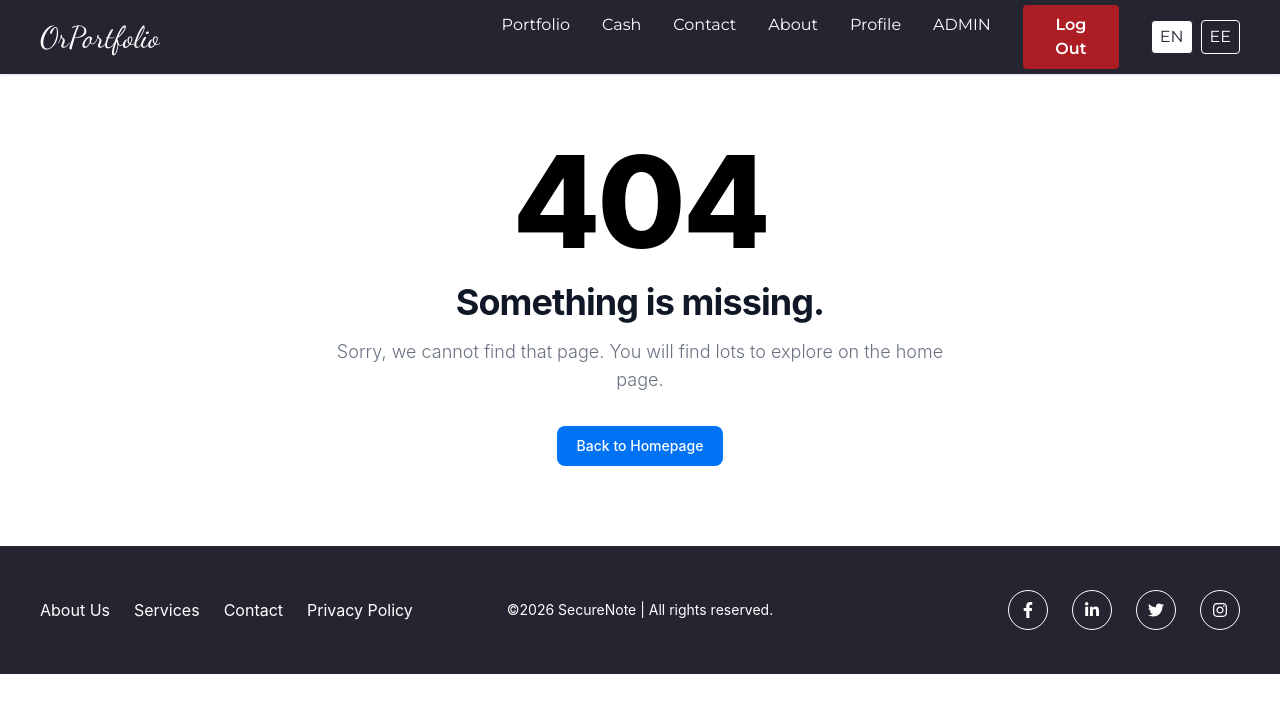
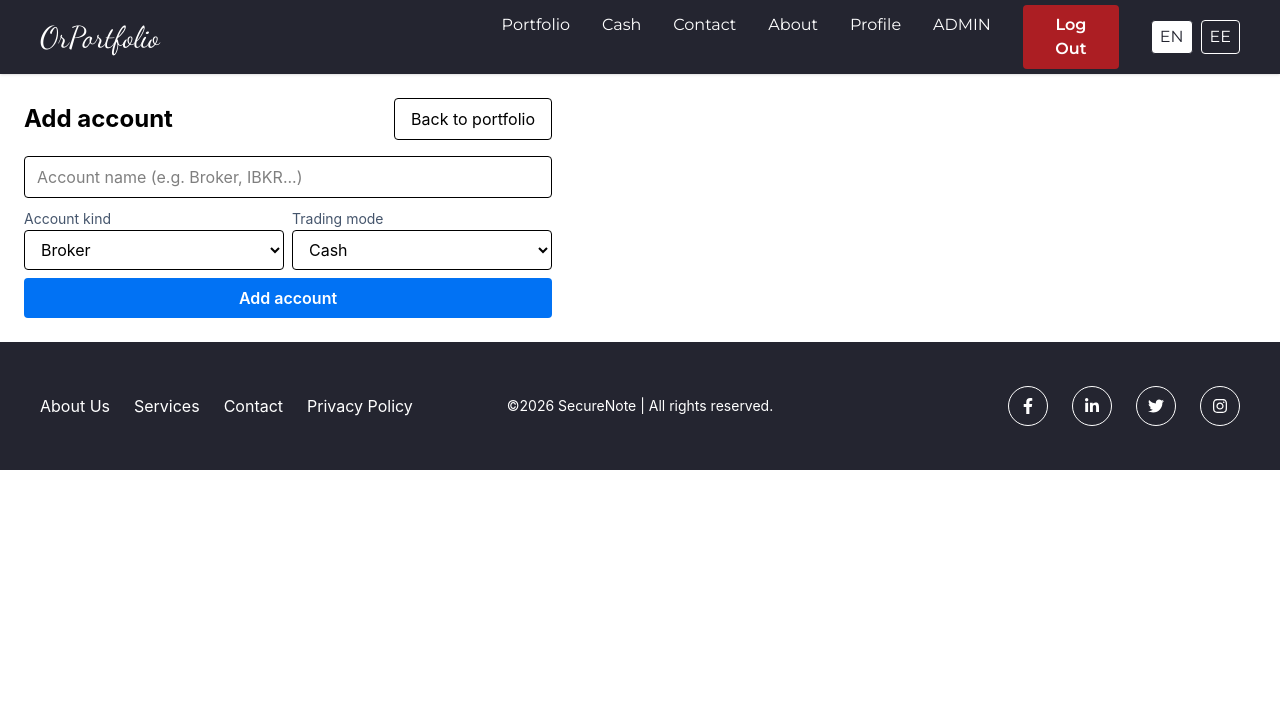
Before and after one commit to corvert/frontend-new, a React (Vite) app: page /accounts/new in a window 1280 px wide. Shown: the top 712 px of the page. Built offline with nearby package versions, Linux system fonts and the light colour scheme; no server answers; sample sign-in values are in the browser's storage.

Commit message:
Add CreateAccount component

```diff
--- a/src/App.jsx
+++ b/src/App.jsx
@@ -24,6 +24,7 @@ import AddCashTransaction from "./components/Tracker/AddCashTransaction";
 import CashOverview from "./components/Cash/CashOverview";
 import AddTrade from "./components/Trade/AddTrade";
 import AddAsset from "./components/Asset/AddAsset";
+import CreateAccount from "./components/Tracker/CreateAccount";
 
 const App = () => {
   return (
@@ -122,6 +123,14 @@ const App = () => {
             </ProtectedRoute>
           }
         />
+        <Route
+          path="/accounts/new"
+          element={
+            <ProtectedRoute>
+              <CreateAccount />
+            </ProtectedRoute>
+          }
+        />
         <Route path="/auth/oauth2/redirect" element={<OAuth2RedirectHandler />} />
 
         <Route path="*" element={<NotFound />} />
--- a/src/components/Auth/UserProfile.jsx
+++ b/src/components/Auth/UserProfile.jsx
@@ -15,6 +15,7 @@ import { jwtDecode } from "jwt-decode";
 import { Blocks } from "react-loader-spinner";
 import moment from "moment";
 import Errors from "../Errors";
+import { useTranslation } from "react-i18next";
 
 const UserProfile = () => {
   // Access the currentUser and token hook using the useMyContext custom hook from the ContextProvider
@@ -44,10 +45,13 @@ const UserProfile = () => {
   const [disabledLoader, setDisbledLoader] = useState(false);
   const [twofaCodeLoader, settwofaCodeLoader] = useState(false);
 
+   const { t } = useTranslation();
+
   const {
     register,
     handleSubmit,
     setValue,
+      watch,
 
     formState: { errors },
   } = useForm({
@@ -109,8 +113,7 @@ const UserProfile = () => {
 
   //verify the 2fa
   const verify2FA = async () => {
-    if (!code || code.trim().length === 0)
-      return toast.error("Please Enter The Code To Verify");
+    if (!code || code.trim().length === 0) return toast.error("Please Enter The Code To Verify");
 
     settwofaCodeLoader(true);
 
@@ -152,6 +155,9 @@ const UserProfile = () => {
         },
       });
 
+      setValue("password", "");
+      setValue("confirmPassword", "");
+
       //fetchUser();
       toast.success("Update Credential successful");
     } catch (error) {
@@ -172,9 +178,7 @@ const UserProfile = () => {
       setCredentialExpired(!currentUser.credentialsNonExpired);
 
       //moment npm package is used to format the date
-      const expiredFormatDate = moment(
-        currentUser?.credentialsExpiryDate
-      ).format("D MMMM YYYY");
+      const expiredFormatDate = moment(currentUser?.credentialsExpiryDate).format("D MMMM YYYY");
       setCredentialExpireDate(expiredFormatDate);
     }
   }, [currentUser, setValue]);
@@ -183,9 +187,7 @@ const UserProfile = () => {
     if (token) {
       const decodedToken = jwtDecode(token);
 
-      const lastLoginSession = moment
-        .unix(decodedToken.iat)
-        .format("dddd, DD.MM.YYYY, HH:mm");
+      const lastLoginSession = moment.unix(decodedToken.iat).format("dddd, DD.MM.YYYY, HH:mm");
       //set the loggin session from the token
       setLoginSession(lastLoginSession);
     }
@@ -279,7 +281,7 @@ const UserProfile = () => {
       //fetchUser();
       toast.success("Update Credentials Expiry Status");
     } catch (error) {
-      toast.error("Credentials Expiry Status Failed", error?.response?.data?.message );
+      toast.error("Credentials Expiry Status Failed", error?.response?.data?.message);
     } finally {
       setLoading(false);
     }
@@ -325,21 +327,14 @@ const UserProfile = () => {
           <div className="xl:w-[70%] lg:w-[80%] sm:w-[90%] w-full sm:mx-auto sm:px-0 px-4   min-h-125 flex lg:flex-row flex-col gap-4 ">
             <div className="flex-1  flex flex-col shadow-lg shadow-gray-300 gap-2 px-4 py-6">
               <div className="flex flex-col items-center gap-2   ">
-                <Avatar
-                  alt={currentUser?.username}
-                  src="/static/images/avatar/1.jpg"
-                />
-                <h3 className="font-semibold text-2xl">
-                  {currentUser?.username}
-                </h3>
+                <Avatar alt={currentUser?.username} src="/static/images/avatar/1.jpg" />
+                <h3 className="font-semibold text-2xl">{currentUser?.username}</h3>
               </div>
               <div className="my-4 ">
                 <div className="space-y-2 px-4 mb-1">
                   <h1 className="font-semibold text-md text-slate-800">
                     UserName :{" "}
-                    <span className=" text-slate-700  font-normal">
-                      {currentUser?.username}
-                    </span>
+                    <span className=" text-slate-700  font-normal">{currentUser?.username}</span>
                   </h1>
                   <h1 className="font-semibold text-md text-slate-800">
                     Role :{" "}
@@ -376,6 +371,7 @@ const UserProfile = () => {
                           placeholder="Enter your username"
                           register={register}
                           errors={errors}
+                          readOnly
                         />{" "}
                         <InputField
                           label="Email"
@@ -400,6 +396,21 @@ const UserProfile = () => {
                           errors={errors}
                           min={6}
                         />
+                        <InputField
+                          label="Confirm Password"
+                          required
+                          id="confirmPassword"
+                          className="text-sm"
+                          type="password"
+                          message="*Confirm Password is required"
+                          placeholder={t("auth.confirmPasswordPlaceholder")}
+                          register={register}
+                          errors={errors}
+                          min={6}
+                          validate={(value) =>
+                            value === watch("password") || "Passwords do not match"
+                          }
+                        />
                         <Buttons
                           disabled={loading}
                           className="bg-customRed font-semibold flex justify-center text-white w-full py-2 hover:text-slate-400 transition-colors duration-100 rounded-sm my-3"
@@ -419,9 +430,7 @@ const UserProfile = () => {
                         aria-controls="panel1-content"
                         id="panel1-header"
                       >
-                        <h3 className="text-slate-800 text-lg font-semibold">
-                          Account Setting
-                        </h3>
+                        <h3 className="text-slate-800 text-lg font-semibold">Account Setting</h3>
                       </AccordionSummary>
                       <AccordionDetails className="shadow-md shadow-gray-300">
                         <div className="flex flex-col gap-4">
@@ -462,8 +471,7 @@ const UserProfile = () => {
                               </h3>
                               <div className="shadow-gray-300 shadow-md px-4 py-4 rounded-md">
                                 <p className="text-slate-700  text-sm ">
-                                  Your credential will expired{" "}
-                                  <span>{credentialExpireDate}</span>
+                                  Your credential will expired <span>{credentialExpireDate}</span>
                                 </p>
                               </div>
                             </div>
@@ -513,8 +521,7 @@ const UserProfile = () => {
                   Multi Factor Authentication
                 </h3>{" "}
                 <p className="text-slate-800 text-sm ">
-                  Two Factor Authentication Add a additional layer of security
-                  to your account
+                  Two Factor Authentication Add a additional layer of security to your account
                 </p>
               </div>
 
--- /dev/null
+++ b/src/components/Tracker/CreateAccount.jsx
@@ -0,0 +1,102 @@
+import React, { useState } from "react";
+import { useNavigate } from "react-router-dom";
+import api from "../../services/api";
+import toast from "react-hot-toast";
+import { useTranslation } from "react-i18next";
+
+const CreateAccount = () => {
+  const { t } = useTranslation();
+  const navigate = useNavigate();
+
+  const [newAccountName, setNewAccountName] = useState("");
+  const [accountKind, setAccountKind] = useState("BROKER");
+  const [tradingMode, setTradingMode] = useState("CASH");
+  const [saving, setSaving] = useState(false);
+
+  const onCreateAccount = async (e) => {
+    e.preventDefault();
+
+    if (!newAccountName.trim()) {
+      toast.error(t("tracker.accountNameRequired"));
+      return;
+    }
+
+    setSaving(true);
+    try {
+      await api.post("/accounts", {
+        name: newAccountName.trim(),
+        accountKind,
+        tradingMode,
+      });
+
+      toast.success(t("tracker.accountCreated"));
+      navigate("/portfolio");
+    } catch (err) {
+      console.error(err);
+      toast.error(err?.response?.data?.message || t("tracker.accountCreateFailed"));
+    } finally {
+      setSaving(false);
+    }
+  };
+
+  return (
+    <div className="p-6 max-w-xl">
+      <div className="flex items-center justify-between gap-3 mb-4">
+        <h1 className="text-2xl font-bold">{t("tracker.addAccount")}</h1>
+        <button
+          type="button"
+          onClick={() => navigate("/portfolio")}
+          className="px-4 py-2 border rounded"
+        >
+          {t("tracker.backToPortfolio") ?? "Back"}
+        </button>
+      </div>
+
+      <form onSubmit={onCreateAccount} className="grid gap-2">
+        <input
+          value={newAccountName}
+          onChange={(e) => setNewAccountName(e.target.value)}
+          placeholder={t("tracker.accountNamePlaceholder")}
+          className="border rounded px-3 py-2"
+        />
+
+        <div className="grid sm:grid-cols-2 gap-2">
+          <div>
+            <label className="text-sm text-slate-600">{t("tracker.accountKind")}</label>
+            <select
+              value={accountKind}
+              onChange={(e) => setAccountKind(e.target.value)}
+              className="w-full border rounded px-3 py-2"
+            >
+              <option value="BROKER">{t("tracker.accountKindBroker")}</option>
+              <option value="P2P">{t("tracker.accountKindP2P")}</option>
+              <option value="MIXED">{t("tracker.accountKindMixed")}</option>
+            </select>
+          </div>
+
+          <div>
+            <label className="text-sm text-slate-600">{t("tracker.tradingMode")}</label>
+            <select
+              value={tradingMode}
+              onChange={(e) => setTradingMode(e.target.value)}
+              className="w-full border rounded px-3 py-2"
+            >
+              <option value="CASH">{t("tracker.tradingModeCash")}</option>
+              <option value="MARGIN">{t("tracker.tradingModeMargin")}</option>
+            </select>
+          </div>
+        </div>
+
+        <button
+          type="submit"
+          disabled={saving}
+          className="bg-btnColor text-white px-4 py-2 rounded font-semibold disabled:opacity-60"
+        >
+          {saving ? (t("tracker.saving") ?? "Saving...") : t("tracker.addAccount")}
+        </button>
+      </form>
+    </div>
+  );
+};
+
+export default CreateAccount;
--- a/src/components/Tracker/PortfolioOverview.jsx
+++ b/src/components/Tracker/PortfolioOverview.jsx
@@ -281,7 +281,14 @@ const PortfolioOverview = () => {
           <label className="text-sm text-slate-600">{t("tracker.accountLabel")}</label>
           <select
             value={selectedAccountId}
-            onChange={(e) => setSelectedAccountId(e.target.value)}
+            onChange={(e) => {
+              const v = e.target.value;
+              if (v === "__ADD_ACCOUNT__") {
+                navigate("/accounts/new");
+                return;
+              }
+              setSelectedAccountId(v);
+            }}
             className="border rounded px-3 py-2"
           >
             <option value="ALL">{t("tracker.allAccounts")}</option>
@@ -290,6 +297,7 @@ const PortfolioOverview = () => {
                 {a.accountName ?? t("tracker.accountFallback", { id: a.id })}
               </option>
             ))}
+            <option value="__ADD_ACCOUNT__">+ {t("tracker.addAccount")}</option>
           </select>
         </div>
         <div className="flex items-center gap-2">
@@ -328,36 +336,46 @@ const PortfolioOverview = () => {
               <div className="text-sm text-slate-600">{t("tracker.performanceMissing")}</div>
             ) : perf.complete ? (
               <div className="grid sm:grid-cols-3 grid-cols-2 gap-3 text-sm">
-
-
                 <div>
                   <div className="text-slate-600">{t("tracker.portfolioValue")}</div>
-                  <div className="font-mono">{String(Math.round(Number(perf.portfolioValue || 0) * 100) / 100)}</div>
+                  <div className="font-mono">
+                    {String(Math.round(Number(perf.portfolioValue || 0) * 100) / 100)}
+                  </div>
                 </div>
 
                 <div>
                   <div className="text-slate-600">{t("tracker.capitalGrowth")}</div>
-                  <div className="font-mono">{String(Math.round(Number(perf.capitalGrowth || 0) * 100) / 100)}</div>
+                  <div className="font-mono">
+                    {String(Math.round(Number(perf.capitalGrowth || 0) * 100) / 100)}
+                  </div>
                 </div>
 
                 <div>
                   <div className="text-slate-600">{t("tracker.fees")}</div>
-                  <div className="font-mono">{String(Math.round(Number(perf.fees || 0) * 100) / 100)}</div>
+                  <div className="font-mono">
+                    {String(Math.round(Number(perf.fees || 0) * 100) / 100)}
+                  </div>
                 </div>
 
                 <div>
                   <div className="text-slate-600">{t("tracker.income")}</div>
-                  <div className="font-mono">{String(Math.round(Number(perf.income || 0) * 100) / 100)}</div>
+                  <div className="font-mono">
+                    {String(Math.round(Number(perf.income || 0) * 100) / 100)}
+                  </div>
                 </div>
 
                 <div>
                   <div className="text-slate-600">{t("tracker.currencyImpact")}</div>
-                  <div className="font-mono">{String(Math.round(Number(perf.currencyImpact || 0) * 100) / 100)}</div>
+                  <div className="font-mono">
+                    {String(Math.round(Number(perf.currencyImpact || 0) * 100) / 100)}
+                  </div>
                 </div>
 
                 <div>
                   <div className="text-slate-600">{t("tracker.totalReturn")}</div>
-                  <div className="font-mono">{String(Math.round(Number(perf.totalReturn || 0) * 100) / 100)}</div>
+                  <div className="font-mono">
+                    {String(Math.round(Number(perf.totalReturn || 0) * 100) / 100)}
+                  </div>
                 </div>
               </div>
             ) : (
@@ -431,7 +449,7 @@ const PortfolioOverview = () => {
           <div className="border rounded overflow-hidden mb-6">
             <div className="p-4 font-semibold border-b flex justify-between items-center">
               {t("tracker.assetsTitle")}
-              {t("tracker.tradesTitle")}
+
               <button
                 type="button"
                 onClick={() => {
--- a/src/locales/en/translation.json
+++ b/src/locales/en/translation.json
@@ -64,6 +64,7 @@
     "password": "Password",
     "passwordRequired": "*Password is required",
     "passwordPlaceholder": "Type your password",
+    "confirmPasswordPlaceholder": "Confirm your password",
     "loading": "Loading...",
     "login": "Log In",
     "forgotPassword": "Forgot Password?",
@@ -167,7 +168,10 @@
     "fees": "Fees",
     "income": "Income",
     "currencyImpact": "Currency impact",
-    "totalReturn": "Total return"
+    "totalReturn": "Total return",
+    "backToPortfolio": "Back to portfolio",
+    "saving": "Saving...",
+    "saveFailed": "Failed to save. Please try again."
   },
   "cash": {
     "title": "Add cash transaction",
```
